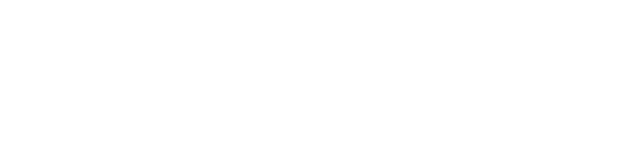
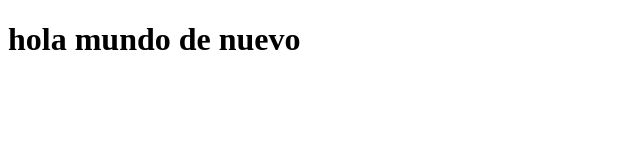
Before and after one commit to crpalacio/proyectocurso, a plain HTML site: page index.html in a window 1280 px wide. Shown: the whole page, without its empty margins (0-640 px from the left). Drawn offline with Linux system fonts and the light colour scheme.

Commit message:
cambios agregados

```diff
--- a/index.html
+++ b/index.html
@@ -4,9 +4,9 @@
     <meta charset="UTF-8">
     <meta http-equiv="X-UA-Compatible" content="IE=edge">
     <meta name="viewport" content="width=device-width, initial-scale=1.0">
-    <title>Document</title>
+    <title>github</title>
 </head>
 <body>
-
+    <h1>hola mundo de nuevo</h1>
 </body>
 </html>
```
